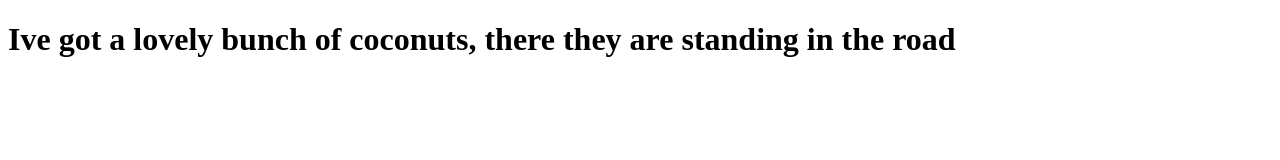
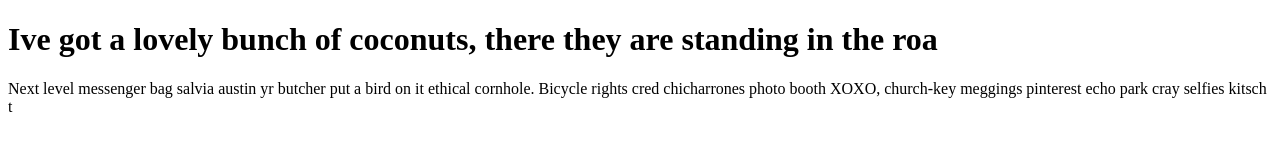
Before and after one commit to rrakowski1/2016-02-10-in-class-assignment, a plain HTML site: page index.html in a window 1280 px wide. Drawn offline with Linux system fonts and the light colour scheme.

Commit message:
added filler

```diff
--- a/index.html
+++ b/index.html
@@ -1,12 +1,13 @@
 <!DOCTYPE html>
 <html>
 
-  <head>
-    <title>The best thing ever</title>
-  </head>
+<head>
+  <title>The best thing ever</title>
+</head>
 
-  <body>
-    <h1>Ive got a lovely bunch of coconuts, there they are standing in the road</h1>
-  </body>
+<body>
+  <h1>Ive got a lovely bunch of coconuts, there they are standing in the roa</h1>
+  <p>Next level messenger bag salvia austin yr butcher put a bird on it ethical cornhole. Bicycle rights cred chicharrones photo booth XOXO, church-key meggings pinterest echo park cray selfies kitsch t</p>
+</body>
 
 </html>
```
